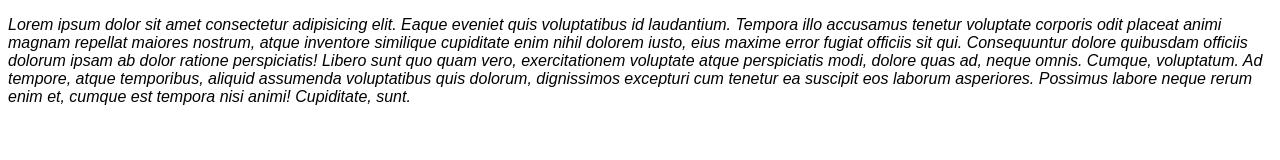
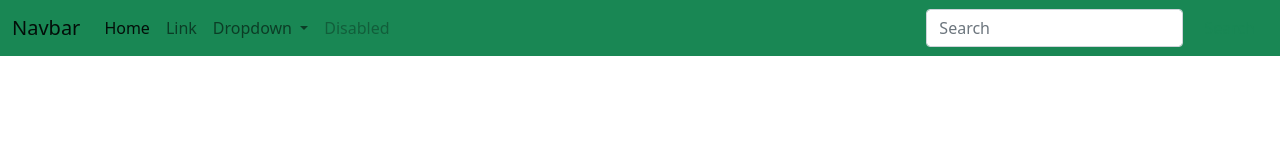
Before and after one commit to yasirkhairullah/coba-gitignore, a plain HTML site: page index.html in a window 1280 px wide. Drawn offline with nearby package versions, Linux system fonts and the light colour scheme.

Commit message:
memamakai library bootstrap

```diff
--- a/index.html
+++ b/index.html
@@ -1,24 +1,104 @@
 <!DOCTYPE html>
 <html lang="en">
   <head>
-    <meta charset="UTF-8" />
-    <meta name="viewport" content="width=device-width, initial-scale=1.0" />
+    <!-- Required meta tags -->
+    <meta charset="utf-8" />
+    <meta name="viewport" content="width=device-width, initial-scale=1" />
+
+    <!-- Bootstrap CSS -->
+    <link
+      href="https://cdn.jsdelivr.net/npm/bootstrap@5.0.2/dist/css/bootstrap.min.css"
+      rel="stylesheet"
+      integrity="sha384-EVSTQN3/azprG1Anm3QDgpJLIm9Nao0Yz1ztcQTwFspd3yD65VohhpuuCOmLASjC"
+      crossorigin="anonymous"
+    />
     <link rel="stylesheet" href="style.css" />
-    <title>Coba Git Ignore</title>
+
+    <title>Hello, world!</title>
   </head>
   <body>
-    <p>
-      Lorem ipsum dolor sit amet consectetur adipisicing elit. Eaque eveniet
-      quis voluptatibus id laudantium. Tempora illo accusamus tenetur voluptate
-      corporis odit placeat animi magnam repellat maiores nostrum, atque
-      inventore similique cupiditate enim nihil dolorem iusto, eius maxime error
-      fugiat officiis sit qui. Consequuntur dolore quibusdam officiis dolorum
-      ipsam ab dolor ratione perspiciatis! Libero sunt quo quam vero,
-      exercitationem voluptate atque perspiciatis modi, dolore quas ad, neque
-      omnis. Cumque, voluptatum. Ad tempore, atque temporibus, aliquid assumenda
-      voluptatibus quis dolorum, dignissimos excepturi cum tenetur ea suscipit
-      eos laborum asperiores. Possimus labore neque rerum enim et, cumque est
-      tempora nisi animi! Cupiditate, sunt.
-    </p>
+    <!-- NAVBAR START -->
+    <nav class="navbar navbar-expand-lg navbar-light bg-success">
+      <div class="container-fluid">
+        <a class="navbar-brand" href="#">Navbar</a>
+        <button
+          class="navbar-toggler"
+          type="button"
+          data-bs-toggle="collapse"
+          data-bs-target="#navbarSupportedContent"
+          aria-controls="navbarSupportedContent"
+          aria-expanded="false"
+          aria-label="Toggle navigation"
+        >
+          <span class="navbar-toggler-icon"></span>
+        </button>
+        <div class="collapse navbar-collapse" id="navbarSupportedContent">
+          <ul class="navbar-nav me-auto mb-2 mb-lg-0">
+            <li class="nav-item">
+              <a class="nav-link active" aria-current="page" href="#">Home</a>
+            </li>
+            <li class="nav-item">
+              <a class="nav-link" href="#">Link</a>
+            </li>
+            <li class="nav-item dropdown">
+              <a
+                class="nav-link dropdown-toggle"
+                href="#"
+                id="navbarDropdown"
+                role="button"
+                data-bs-toggle="dropdown"
+                aria-expanded="false"
+              >
+                Dropdown
+              </a>
+              <ul class="dropdown-menu" aria-labelledby="navbarDropdown">
+                <li><a class="dropdown-item" href="#">Action</a></li>
+                <li><a class="dropdown-item" href="#">Another action</a></li>
+                <li><hr class="dropdown-divider" /></li>
+                <li>
+                  <a class="dropdown-item" href="#">Something else here</a>
+                </li>
+              </ul>
+            </li>
+            <li class="nav-item">
+              <a
+                class="nav-link disabled"
+                href="#"
+                tabindex="-1"
+                aria-disabled="true"
+                >Disabled</a
+              >
+            </li>
+          </ul>
+          <form class="d-flex">
+            <input
+              class="form-control me-2"
+              type="search"
+              placeholder="Search"
+              aria-label="Search"
+            />
+            <button class="btn btn-outline-success" type="submit">
+              Search
+            </button>
+          </form>
+        </div>
+      </div>
+    </nav>
+    <!-- NAVBAR END -->
+
+    <!-- Optional JavaScript; choose one of the two! -->
+
+    <!-- Option 1: Bootstrap Bundle with Popper -->
+    <script
+      src="https://cdn.jsdelivr.net/npm/bootstrap@5.0.2/dist/js/bootstrap.bundle.min.js"
+      integrity="sha384-MrcW6ZMFYlzcLA8Nl+NtUVF0sA7MsXsP1UyJoMp4YLEuNSfAP+JcXn/tWtIaxVXM"
+      crossorigin="anonymous"
+    ></script>
+
+    <!-- Option 2: Separate Popper and Bootstrap JS -->
+    <!--
+    <script src="https://cdn.jsdelivr.net/npm/@popperjs/core@2.9.2/dist/umd/popper.min.js" integrity="sha384-IQsoLXl5PILFhosVNubq5LC7Qb9DXgDA9i+tQ8Zj3iwWAwPtgFTxbJ8NT4GN1R8p" crossorigin="anonymous"></script>
+    <script src="https://cdn.jsdelivr.net/npm/bootstrap@5.0.2/dist/js/bootstrap.min.js" integrity="sha384-cVKIPhGWiC2Al4u+LWgxfKTRIcfu0JTxR+EQDz/bgldoEyl4H0zUF0QKbrJ0EcQF" crossorigin="anonymous"></script>
+    -->
   </body>
 </html>
```
